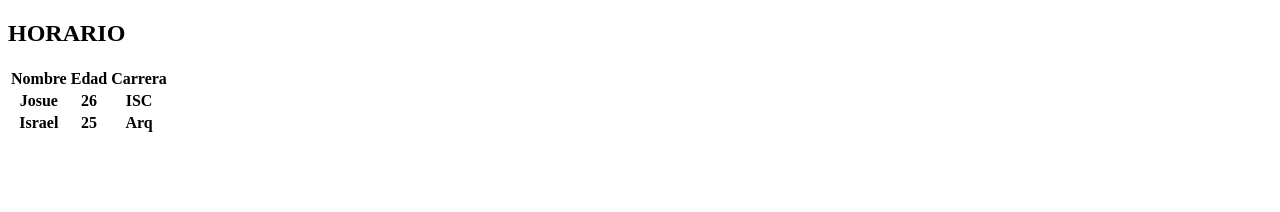
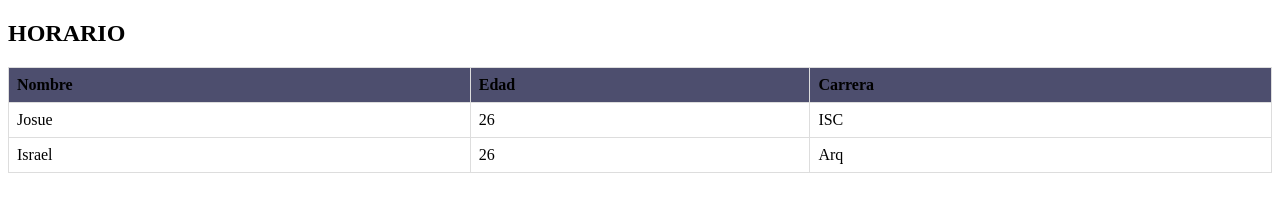
Before and after one commit to IsraelMerlyn/practicas-programacionweb-, a plain HTML site: page 2-Ejericio-Tabla/index.html in a window 1280 px wide. Drawn offline with Linux system fonts and the light colour scheme.

Commit message:
Agregando estilos de la tabla

```diff
--- /dev/null
+++ b/2-Ejericio-Tabla/css/style.css
@@ -0,0 +1,14 @@
+table{
+    border-collapse: collapse;
+    width: 100%;
+
+}
+th ,td{
+    border: 1px solid #ddd;
+    padding: 8px;
+    text-align: left;
+
+}
+th{
+    background-color: rgb(77, 78, 110);
+}
--- a/2-Ejericio-Tabla/index.html
+++ b/2-Ejericio-Tabla/index.html
@@ -3,6 +3,7 @@
 <head>
     <meta charset="UTF-8">
     <meta name="viewport" content="width=device-width, initial-scale=1.0">
+   <link rel="stylesheet" href="./css/style.css">
     <title>Tabla</title>
 </head>
 <body>
@@ -14,14 +15,14 @@
         <th>Carrera</th>
     </tr>
     <tr>
-        <th>Josue</th>
-        <th>26</th>
-        <th>ISC</th>
+        <td>Josue</td>
+        <td>26</td>
+        <td>ISC</td>
     </tr>
     <tr>
-        <th>Israel</th>
-        <th>25</th>
-        <th>Arq</th>
+        <td>Israel</td>
+        <td>26</td>
+        <td>Arq</td>
     </tr>
    </table>
 </body>
```
